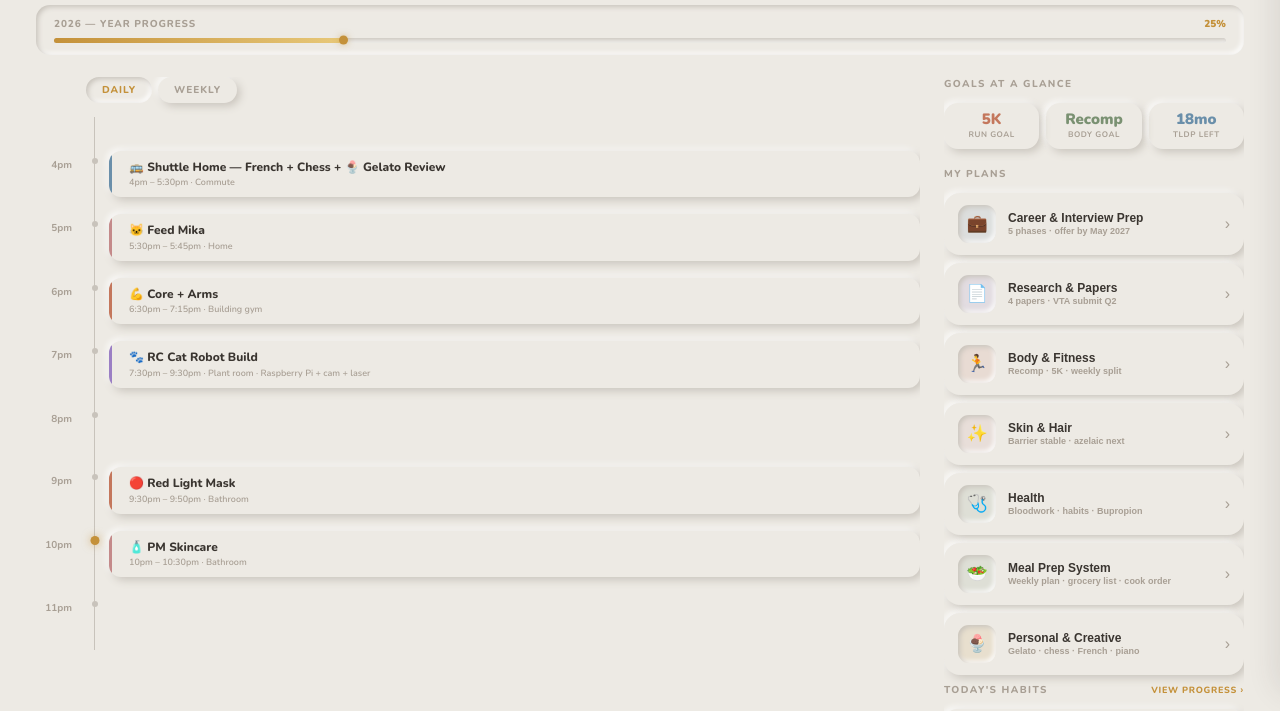
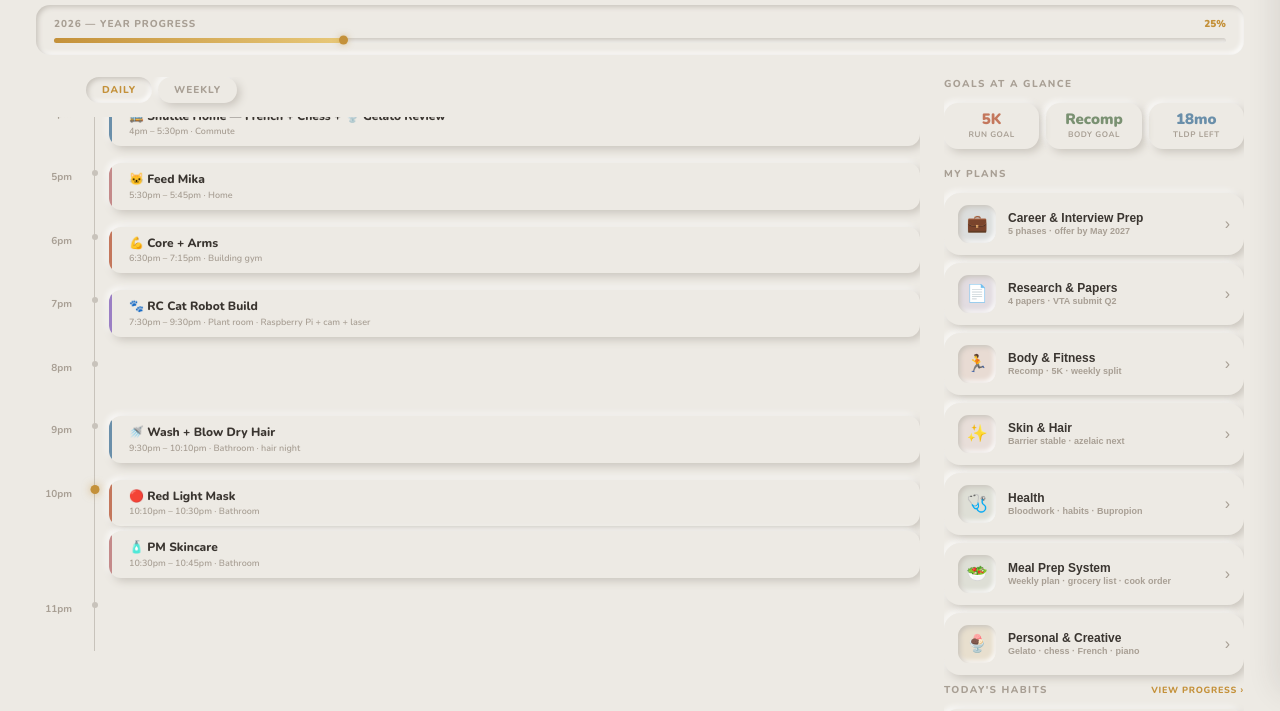
Before and after one commit to GiulianaBilbao/dashboard, a plain HTML site: page index.html in a window 1280 px wide. Shown: the part 105-816 px from the top of the page. Drawn offline with nearby package versions, Linux system fonts and the light colour scheme; no server answers.

Commit message:
Update index.html

```diff
--- a/index.html
+++ b/index.html
@@ -338,8 +338,9 @@ const DAY_SCHEDULES = {
     {h:9,m:30,eh:16,em:0,t:'💼 Work from Home',loc:'Home',c:'var(--sage)'},
     {h:17,m:30,eh:17,em:45,t:'🐱 Feed Mika',loc:'Home',c:'var(--rose)'},
     {h:19,m:0,eh:22,em:0,t:'📚 Career Prep Study',loc:'Library',c:'var(--purple)'},
-    {h:21,m:30,eh:21,em:50,t:'🔴 Red Light Mask',loc:'Bathroom',c:'var(--coral)'},
-    {h:22,m:0,eh:22,em:30,t:'🧴 PM Skincare',loc:'Bathroom',c:'var(--rose)'},
+    {h:21,m:30,eh:22,em:10,t:'🚿 Wash + Blow Dry Hair',loc:'Bathroom',c:'var(--blue)'},
+    {h:22,m:10,eh:22,em:30,t:'🔴 Red Light Mask',loc:'Bathroom',c:'var(--coral)'},
+    {h:22,m:30,eh:22,em:45,t:'🧴 PM Skincare',loc:'Bathroom',c:'var(--rose)'},
   ],
   2:[// Tue
     {h:6,m:30,eh:8,em:0,t:'⚡ Power Morning — Shuttle Day',loc:'Home',c:'var(--gold)'},
@@ -351,8 +352,9 @@ const DAY_SCHEDULES = {
     {h:17,m:30,eh:17,em:45,t:'🐱 Feed Mika',loc:'Home',c:'var(--rose)'},
     {h:18,m:30,eh:19,em:15,t:'💪 Core + Arms',loc:'Building gym',c:'var(--coral)'},
     {h:19,m:30,eh:21,em:30,t:'🐾 RC Cat Robot Build',loc:'Plant room · Raspberry Pi + cam + laser',c:'var(--purple)'},
-    {h:21,m:30,eh:21,em:50,t:'🔴 Red Light Mask',loc:'Bathroom',c:'var(--coral)'},
-    {h:22,m:0,eh:22,em:30,t:'🧴 PM Skincare',loc:'Bathroom',c:'var(--rose)'},
+    {h:21,m:30,eh:22,em:10,t:'🚿 Wash + Blow Dry Hair',loc:'Bathroom · hair night',c:'var(--blue)'},
+    {h:22,m:10,eh:22,em:30,t:'🔴 Red Light Mask',loc:'Bathroom',c:'var(--coral)'},
+    {h:22,m:30,eh:22,em:45,t:'🧴 PM Skincare',loc:'Bathroom',c:'var(--rose)'},
   ],
   3:[// Wed
     {h:6,m:30,eh:8,em:0,t:'⚡ Power Morning — Shuttle Day',loc:'Home',c:'var(--gold)'},
@@ -361,11 +363,15 @@ const DAY_SCHEDULES = {
     {h:8,m:30,eh:16,em:0,t:'💼 J&J Office',loc:'Newark',c:'var(--sage)'},
     {h:16,m:0,eh:17,em:30,t:'🚌 Shuttle Home — French + Chess + 🍨 Gelato Review',loc:'Commute',c:'var(--blue)'},
     {h:17,m:30,eh:17,em:45,t:'🐱 Feed Mika',loc:'Home',c:'var(--rose)'},
-    {h:19,m:0,eh:22,em:0,t:'📚 Career Prep Study',loc:'Library',c:'var(--purple)'},
+    {h:17,m:30,eh:18,em:30,t:'🧠 VTA Paper — Deep Work',loc:'Downstairs library · stay put after shuttle',c:'var(--purple)'},
+    {h:18,m:30,eh:18,em:45,t:'🐱 Go upstairs + feed Mika',loc:'Home',c:'var(--rose)'},
+    {h:18,m:45,eh:19,em:30,t:'💪 Gym',loc:'Building gym',c:'var(--coral)'},
+    {h:19,m:30,eh:20,em:30,t:'🍽️ Dinner',loc:'Home',c:'var(--sage)'},
     {h:20,m:0,eh:20,em:15,t:'📱 Book Shuttle',loc:'App',c:'var(--text-dim)'},
-    {h:21,m:30,eh:21,em:50,t:'🔴 Red Light Mask',loc:'Bathroom',c:'var(--coral)'},
-    {h:22,m:0,eh:22,em:15,t:'💅 Nails check',loc:'Bathroom',c:'var(--rose)'},
-    {h:22,m:0,eh:22,em:30,t:'🧴 PM Skincare',loc:'Bathroom',c:'var(--rose)'},
+    {h:21,m:30,eh:21,em:45,t:'💅 Nails + eyebrows',loc:'Bathroom',c:'var(--rose)'},
+    {h:21,m:45,eh:22,em:5,t:'🧹 Quick apartment reset',loc:'Home',c:'var(--gold)'},
+    {h:22,m:5,eh:22,em:25,t:'🔴 Red Light Mask',loc:'Bathroom',c:'var(--coral)'},
+    {h:22,m:25,eh:22,em:40,t:'🧴 PM Skincare',loc:'Bathroom',c:'var(--rose)'},
   ],
   4:[// Thu
     {h:6,m:30,eh:8,em:0,t:'⚡ Power Morning — Shuttle Day',loc:'Home',c:'var(--gold)'},
```
